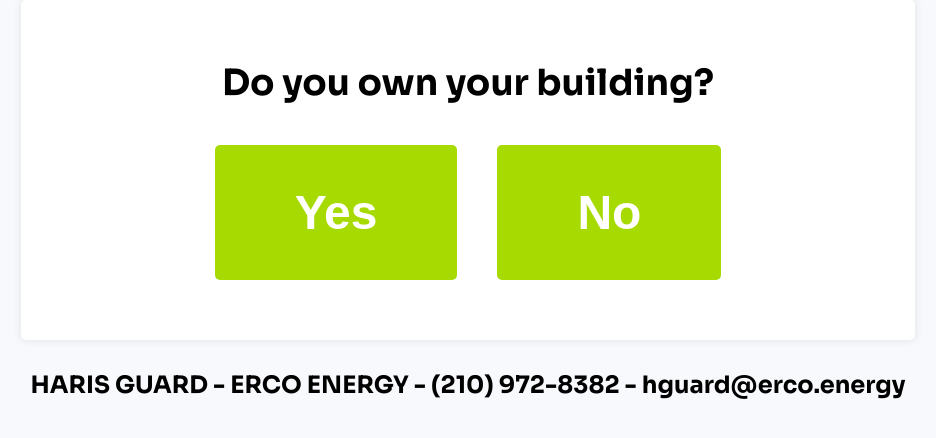
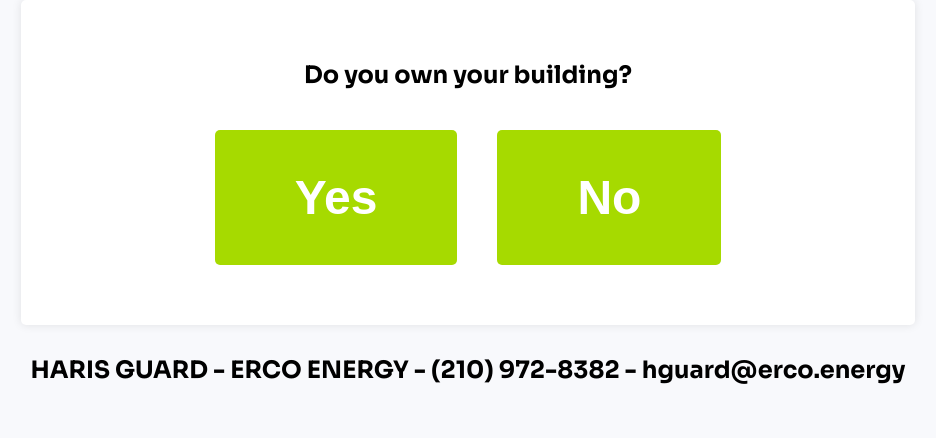
Before and after one commit to Haris00911/zjolt.github.io, a plain HTML site: page index.html in a window 1280 px wide. Shown: the whole page, without its empty margins (172-1108 px from the left). Drawn offline with Linux system fonts and the light colour scheme.

Commit message:
Update style.css

```diff
--- a/style.css
+++ b/style.css
@@ -36,7 +36,7 @@ body, html {
 }
 
 .question, label, #results-entry {
-    font-size: 36px; /* Adjust font size for consistency */
+    font-size: 24px; /* Adjust font size for consistency */
     font-weight: bold;
     margin: 20px 0;
     color: black;
```
